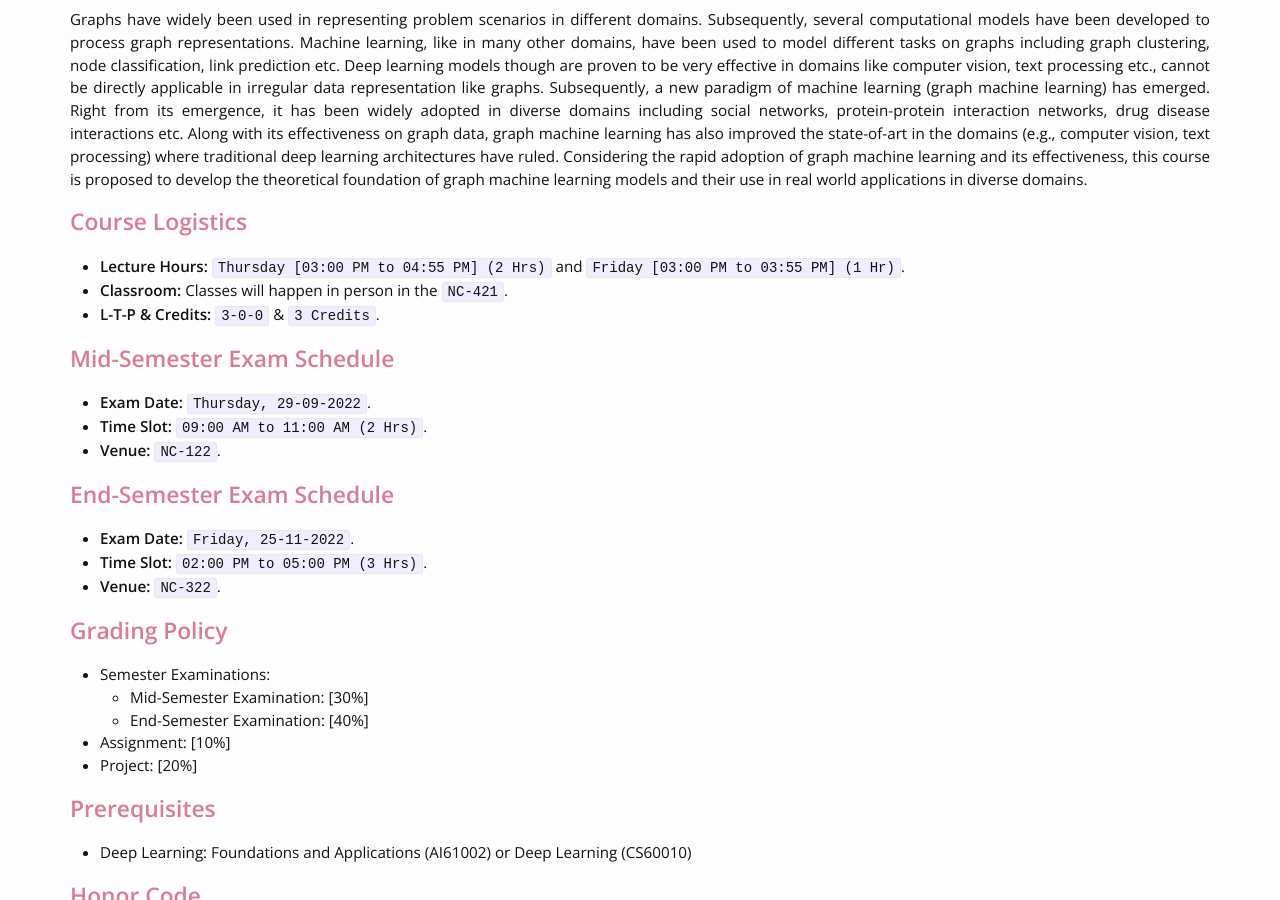
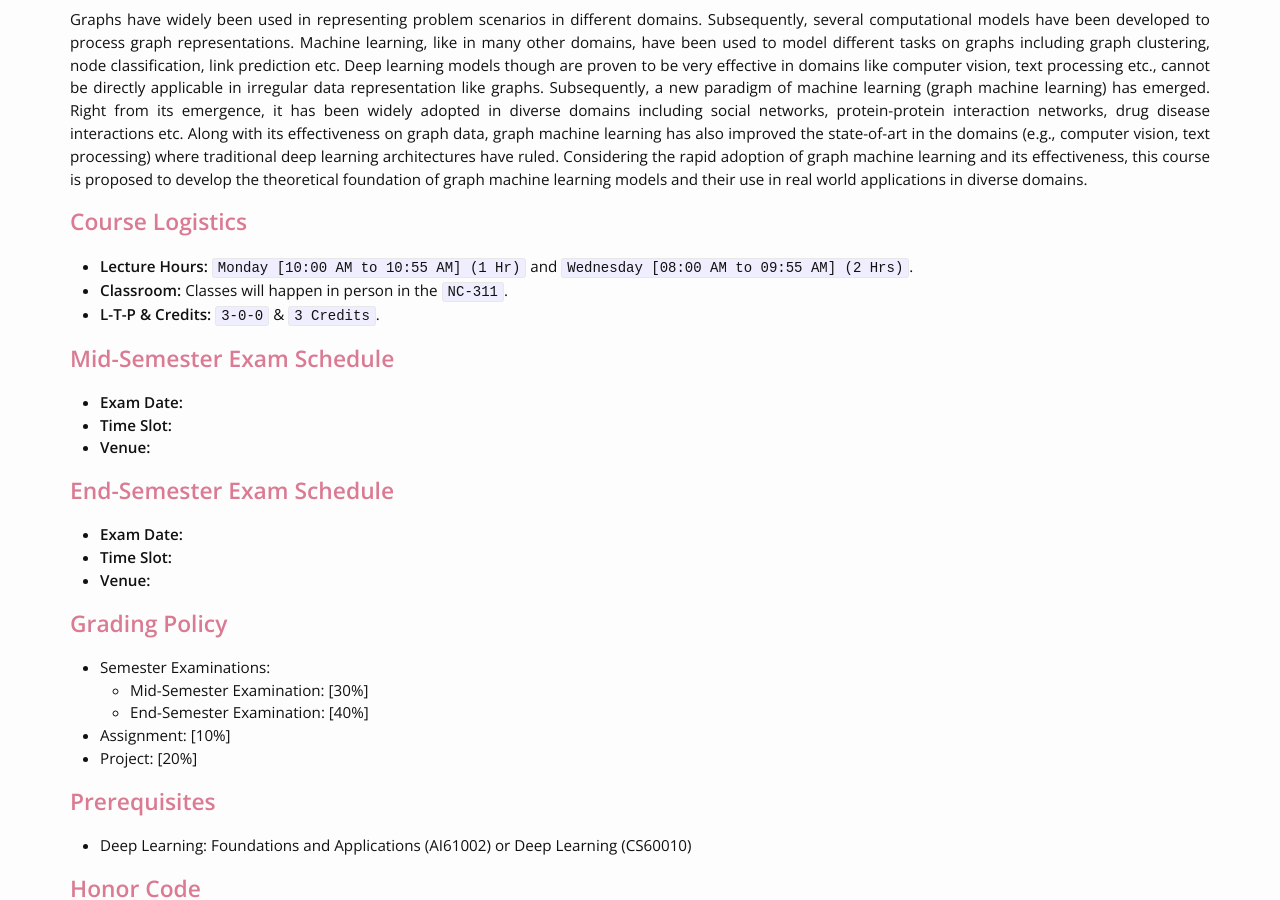
Before and after one commit to plaban/GMLFA_Autumn_2023, a Jekyll site: the page built from index.md, in a window 1280 px wide and 900 px high, scrolled down 342 px. Built offline with Jekyll 4.4.1, drawn with Linux system fonts in a browser that asks for light colours; nearby versions of some CDN libraries.

Commit message:
updated index

```diff
--- a/index.md
+++ b/index.md
@@ -3,21 +3,21 @@ layout: home
 ---
 <h2 style="color: #da7b93;"><b>Course Logistics</b></h2>
 
-- **Lecture Hours:** `Thursday [03:00 PM to 04:55 PM] (2 Hrs)` and `Friday [03:00 PM to 03:55 PM] (1 Hr)`.
-- **Classroom:** Classes will happen in person in the `NC-421`.
+- **Lecture Hours:** `Monday [10:00 AM to 10:55 AM] (1 Hr)` and `Wednesday [08:00 AM to 09:55 AM] (2 Hrs)`.
+- **Classroom:** Classes will happen in person in the `NC-311`.
 - **L-T-P & Credits:** `3-0-0` & `3 Credits`.
 
 <h2 style="color: #da7b93;"><b>Mid-Semester Exam Schedule</b></h2>
 
-- **Exam Date:** `Thursday, 29-09-2022`.
-- **Time Slot:** `09:00 AM to 11:00 AM (2 Hrs)`.
-- **Venue:** `NC-122`.
+- **Exam Date:**
+- **Time Slot:**
+- **Venue:**
 
 <h2 style="color: #da7b93;"><b>End-Semester Exam Schedule</b></h2>
 
-- **Exam Date:** `Friday, 25-11-2022`.
-- **Time Slot:** `02:00 PM to 05:00 PM (3 Hrs)`.
-- **Venue:** `NC-322`.
+- **Exam Date:**
+- **Time Slot:**
+- **Venue:**
 
 <h2 style="color: #da7b93;"><b>Grading Policy</b></h2>
 - Semester Examinations:
```
